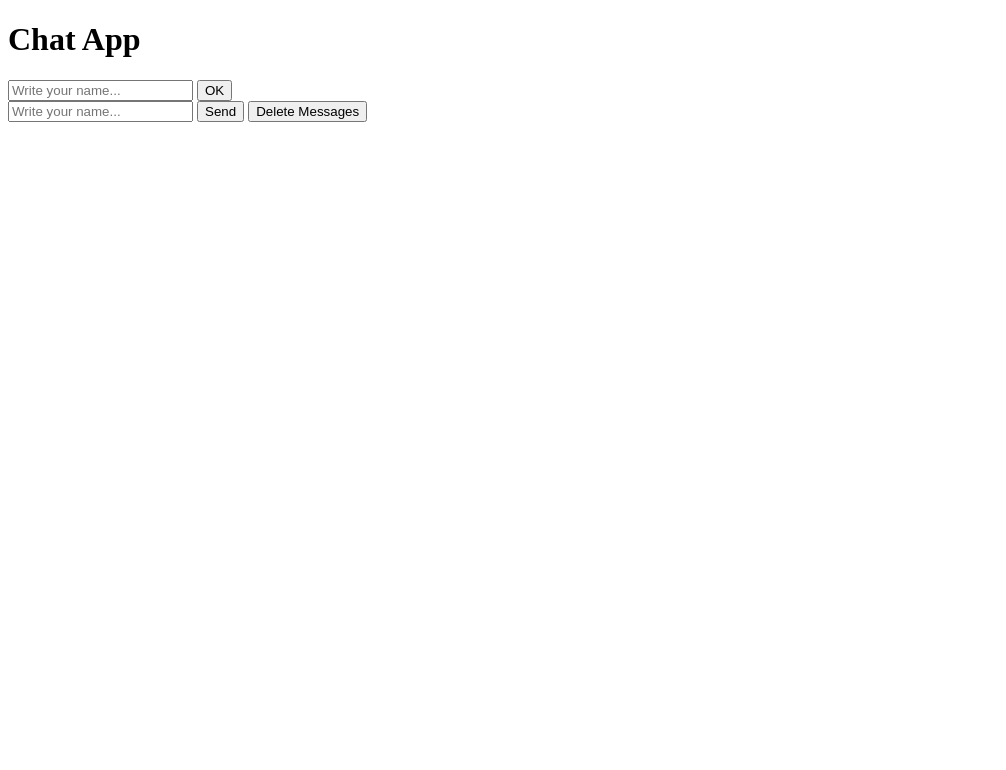
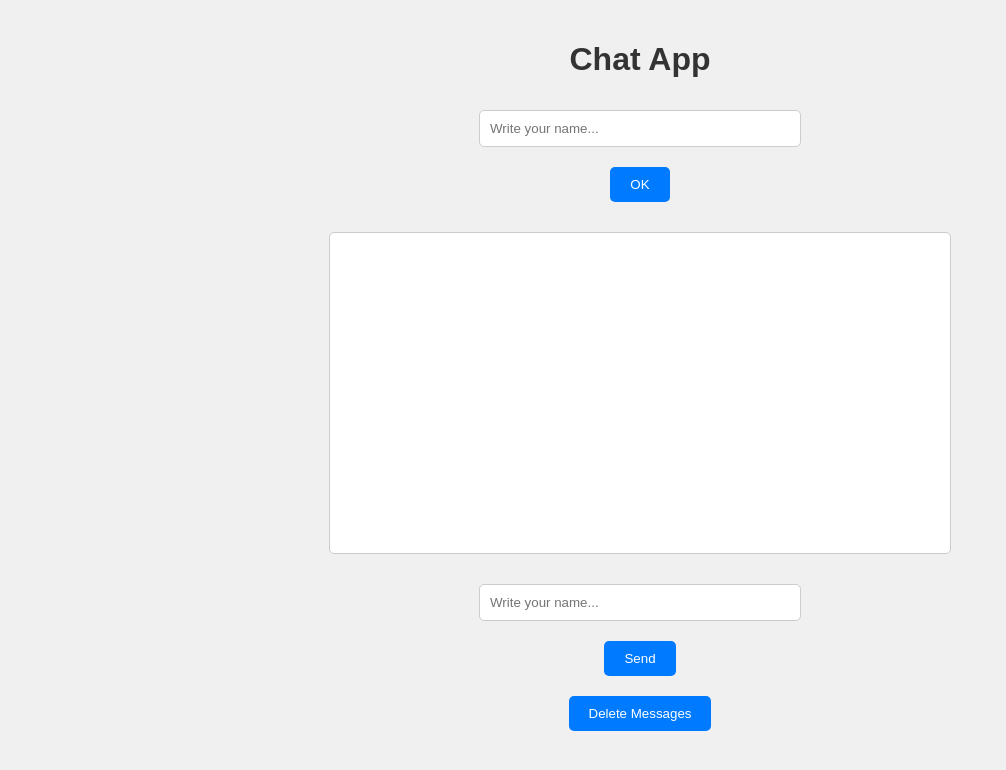
Before and after one commit to FrankSkep/chat-api, a website: page index.html in a window 1280 px wide. Shown: the whole page, without its empty margins (0-1006 px from the left). Drawn offline with nearby package versions, Linux system fonts and the light colour scheme; no server answers.

Commit message:
index.html styles improvement

```diff
--- a/index.html
+++ b/index.html
@@ -3,8 +3,60 @@
 <head>
   <meta charset="UTF-8">
   <meta name="viewport" content="width=device-width, initial-scale=1.0">
-  <title>Chat App</title>
+  <title>ChatApp</title>
   <script src="https://cdn.socket.io/4.0.0/socket.io.min.js"></script>
+  <style>
+    body {
+      font-family: Arial, sans-serif;
+      display: flex;
+      flex-direction: column;
+      align-items: center;
+      background-color: #f0f0f0;
+      margin: 0;
+      padding: 20px;
+    }
+    h1 {
+      color: #333;
+    }
+    #username, #message {
+      padding: 10px;
+      margin: 10px 0;
+      width: 300px;
+      border: 1px solid #ccc;
+      border-radius: 5px;
+    }
+    button {
+      padding: 10px 20px;
+      margin: 10px 5px;
+      border: none;
+      border-radius: 5px;
+      background-color: #007bff;
+      color: white;
+      cursor: pointer;
+    }
+    button:disabled {
+      background-color: #ccc;
+    }
+    #messages {
+      width: 100%;
+      max-width: 600px;
+      height: 300px;
+      overflow-y: auto;
+      background-color: white;
+      border: 1px solid #ccc;
+      border-radius: 5px;
+      padding: 10px;
+      margin: 20px 0;
+    }
+    #messages div {
+      padding: 5px;
+      border-bottom: 1px solid #eee;
+    }
+    #typing {
+      color: #888;
+      font-style: italic;
+    }
+  </style>
 </head>
 <body>
   <h1>Chat App</h1>
```
